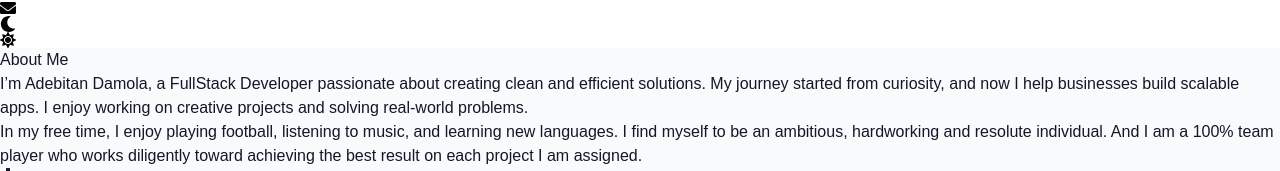
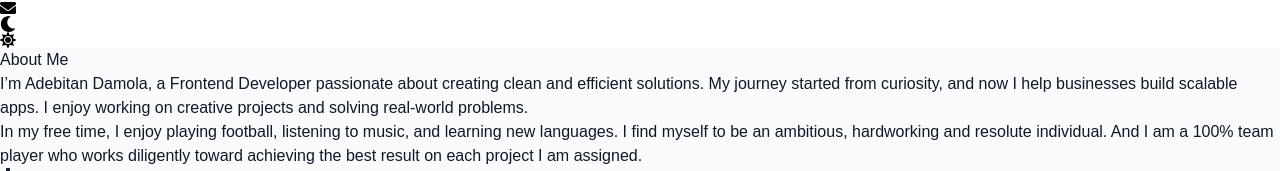
Before and after one commit to Adedamola99/damia-site, a Next.js app: page /about in a window 1280 px wide. Shown: the part 188-359 px from the top of the page. Built offline with nearby package versions, Linux system fonts and the light colour scheme.

Commit message:
changed my role just for now

```diff
--- a/src/app/about/page.js
+++ b/src/app/about/page.js
@@ -43,7 +43,7 @@ export default function About() {
           initial={{ opacity: 0 }}
           animate={{ opacity: 1, transition: { duration: 0.7 } }}
         >
-          I’m Adebitan Damola, a FullStack Developer passionate about creating clean and efficient solutions. My journey started from curiosity, and now I help businesses build scalable apps. I enjoy working on creative projects and solving real-world problems.
+          I’m Adebitan Damola, a Frontend Developer passionate about creating clean and efficient solutions. My journey started from curiosity, and now I help businesses build scalable apps. I enjoy working on creative projects and solving real-world problems.
         </motion.p>
 
         <motion.p
--- a/src/app/page.js
+++ b/src/app/page.js
@@ -42,7 +42,7 @@ export default function Home() {
             I am a{' '}
             <span>
               <Typewriter
-                words={['FullStack Developer', 'Technical Writer']}
+                words={['Frontend Developer', 'Technical Writer']}
                 loop={0}
                 cursor
                 cursorStyle='_'
```
